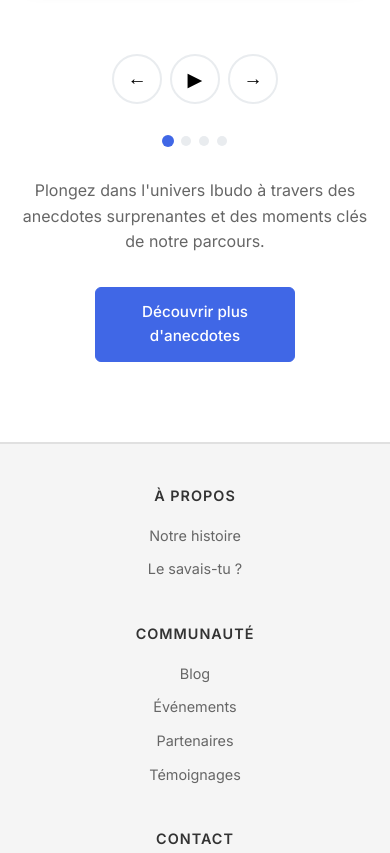
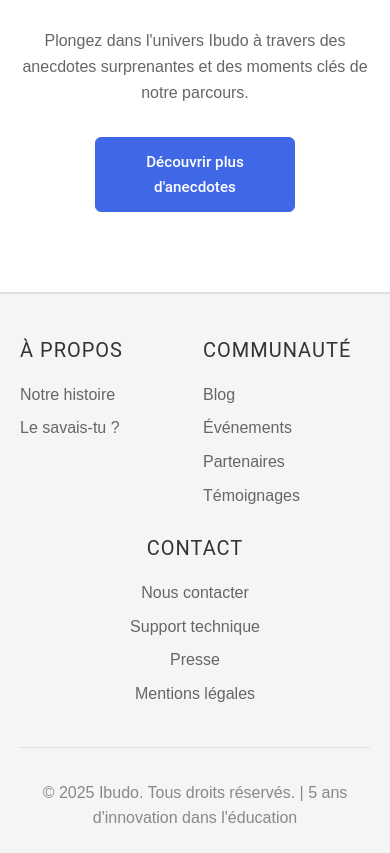
Before and after one commit to loviaknh/New_ibudo, a plain HTML site: page index.html in a window 390 px wide. Shown: the part 3683-4536 px from the top of the page. Drawn offline with Linux system fonts and the light colour scheme.

Commit message:
another_com

```diff
--- a/style.css
+++ b/style.css
@@ -5,7 +5,7 @@
         }
 
         body {
-            font-family: 'Inter', -apple-system, BlinkMacSystemFont, sans-serif;
+            font-family: 'Figtree', sans-serif;
             line-height: 1.6;
             color: #333;
             background: #fafafa;
@@ -55,8 +55,8 @@
         }
 
         .hero-title {
-            font-size: 2.5rem;
-            font-weight: 600;
+            font-size: 2.25rem; /* Large: 36px */
+            font-weight: 600; /* Roboto primaire */
             color: black;
             margin-bottom: 2rem;
             line-height: 1.2;
@@ -342,8 +342,8 @@
         }
 
         .footer-section h4 {
-            font-size: 0.9rem;
-            font-weight: 600;
+            font-size: 1.25rem;
+            font-weight: 400;
             color: #333;
             margin-bottom: 1rem;
             text-transform: uppercase;
@@ -424,12 +424,20 @@
                 gap: 0.5rem;
             }
 
-            .footer-content {
-                grid-template-columns: 1fr;
-                text-align: center;
-            }
-
-
+            /* Footer côte à côte 2-1 */
+    .footer-content {
+        display: grid;
+        grid-template-columns: 1fr 1fr;
+        text-align: left;
+        gap: 1rem;
+    }
+    .footer-section {
+        min-width: 0;
+    }
+    .footer-section:nth-child(3) {
+        grid-column: 1 / span 2;
+        text-align: center;
+    }
         }
 
         .presentation-video-container {
@@ -446,3 +454,76 @@
             display: block;
             margin: 0 auto;
         }
+
+        /* Font-face import (à ajouter en haut si besoin, sinon à gérer via HTML) */
+        /*
+@import url('https://fonts.googleapis.com/css2?family=Figtree:wght@400;500;600&family=Roboto:wght@400;500;600&family=Roboto+Slab:wght@400&display=swap');
+*/
+
+/* Font-size racine */
+html {
+    font-size: 16px;
+}
+
+/* Texte principal */
+body, p, button, input, textarea {
+    font-family: 'Figtree', sans-serif;
+    font-size: 1rem;
+    font-weight: inherit;
+}
+
+/* Titres secondaires / spéciaux */
+h2, h3, h4, h5, h6, .secondary-title, .special-title {
+    font-family: 'Roboto', 'Roboto Slab', serif;
+    font-weight: 400; /* Roboto Slab secondaire */
+}
+
+/* Titres principaux / hero */
+.hero-title, h1, .large-title {
+    font-family: 'Roboto', 'Roboto Slab', serif;
+    font-size: 2.25rem; /* Large: 36px */
+    font-weight: 600; /* Roboto primaire */
+}
+@media (max-width: 768px) {
+    .hero-title, h1, .large-title {
+        font-size: 2rem;
+    }
+}
+
+/* Accent / éléments dynamiques */
+.accent, .btn-primary, .quiz-card-title, .quiz-control-btn.active {
+    font-family: 'Roboto', sans-serif;
+    font-weight: 500; /* Roboto accent */
+}
+
+/* Font-size utilitaires */
+.text-small {
+    font-size: 0.8125rem; /* 13px */
+}
+.text-medium {
+    font-size: 1.25rem; /* 20px */
+}
+.text-large {
+    font-size: 2.25rem; /* 36px */
+}
+.text-xlarge {
+    font-size: 2.625rem; /* 42px */
+}
+
+/* Ajustements spécifiques */
+.narrative-content, .quiz-card-text, .invitation-text, .quiz-description, .footer-section ul li a {
+    font-size: 1rem;
+    font-family: 'Figtree', sans-serif;
+    font-weight: inherit;
+}
+
+.quiz-card-title, .quiz-title {
+    font-family: 'Roboto', 'Roboto Slab', serif;
+    font-weight: 600;
+}
+
+.footer-section h4 {
+    font-family: 'Roboto', 'Roboto Slab', serif;
+    font-weight: 400;
+    font-size: 1.25rem;
+}
```
